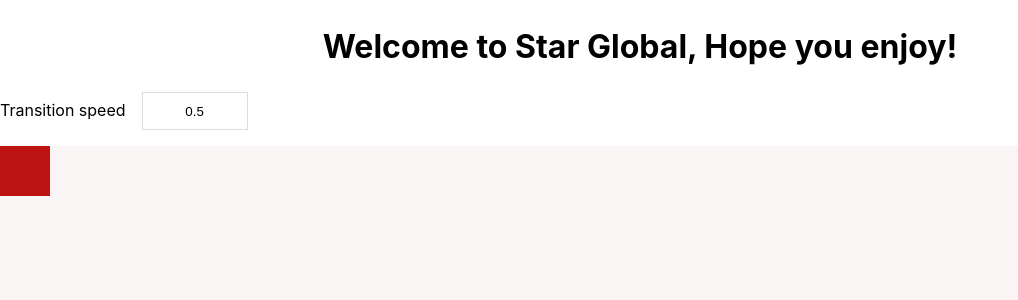
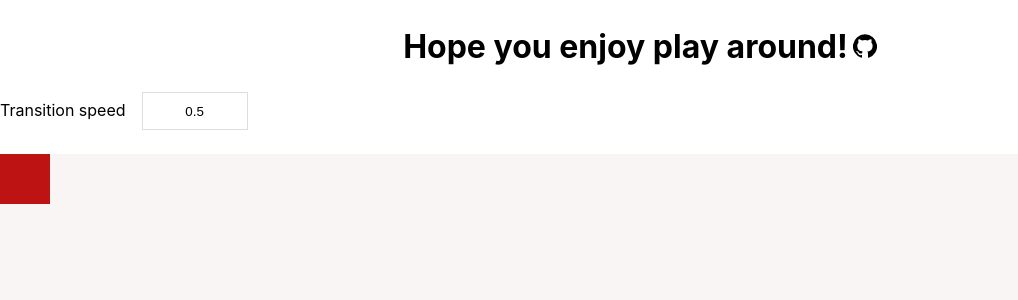
Before and after one commit to hoannguyen02/star-global-challenge-task, a React (Create React App) app: page / in a window 1280 px wide. Shown: the top 300 px of the page, without its empty margins (0-1018 px from the left). Built offline with nearby package versions, Linux system fonts and the light colour scheme.

Commit message:
Add source link, fix styles bugs after deployed

```diff
--- a/package.json
+++ b/package.json
@@ -20,7 +20,6 @@
     "scripts": {
         "start": "react-scripts start",
         "build": "react-scripts build",
-        "predeploy": "yarn build",
         "deploy": "gh-pages -d build",
         "test": "react-scripts test",
         "eject": "react-scripts eject"
--- a/src/App.js
+++ b/src/App.js
@@ -4,6 +4,7 @@
 import TransitionSpeed from './components/transition-speed';
 import AreaContainer from './components/area-container';
 import { DEFAULT_TRANSITION_SPEED } from './constants';
+import GithubIcon from './shared/icons/GithubIcon';
 
 const App = () => {
     const areaRef = useRef();
@@ -30,7 +31,10 @@
     return (
         <div className="App">
             <h2 className="welcome-title">
-                Welcome to Star Global, Hope you enjoy!
+                Hope you enjoy play around!
+                <a href="https://github.com/hoannguyen02/star-global-challenge-task">
+                    <GithubIcon />
+                </a>
             </h2>
             <TransitionSpeed onSpeedChange={handleOnSpeedChange} />
             <AreaContainer ref={areaRef} onClick={handleOnClick}>
--- a/src/App.scss
+++ b/src/App.scss
@@ -5,8 +5,15 @@
     padding: 0 15px;
 
     .welcome-title {
-        text-align: center;
         font-size: 16px;
+        display: flex;
+        align-items: center;
+        align-content: center;
+        justify-content: center;
+        a {
+            margin-left: 5px;
+            display: inline-block;
+        }
     }
 
     @media (min-width: 1024px) {
--- a/src/components/transition-speed/index.js
+++ b/src/components/transition-speed/index.js
@@ -22,7 +22,9 @@
     );
 
     return (
-        <div className="transition-speed">
+        <div
+            className={`transition-speed ${errors.length > 0 ? 'invalid' : ''}`}
+        >
             <label>Transition speed</label>
             <input
                 className="input"
--- a/src/components/transition-speed/index.scss
+++ b/src/components/transition-speed/index.scss
@@ -1,5 +1,7 @@
 .transition-speed {
-    margin: 16px 0;
+    position: relative;
+    margin: 16px 0 24px;
+    transition: all 0.3s ease-in-out;
     .input {
         margin-left: 16px;
         height: 34px;
@@ -12,9 +14,32 @@
 
     .speed-errors {
         margin-left: 10px;
+        transition: all 0.3s ease-in-out;
+        display: block;
+        position: absolute;
+        bottom: -10px;
+        opacity: 0;
+        visibility: hidden;
+        height: 0;
         span {
             color: rgb(235, 21, 21);
             font-size: 12px;
         }
+        @media (min-width: 1024px) {
+            position: initial;
+            display: inline-block;
+        }
+    }
+
+    &.invalid {
+        padding-bottom: 14px;
+        .speed-errors {
+            opacity: 1;
+            height: auto;
+            visibility: visible;
+        }
+        @media (min-width: 1024px) {
+            padding-bottom: 0;
+        }
     }
 }
--- /dev/null
+++ b/src/shared/icons/GithubIcon.js
@@ -0,0 +1,9 @@
+function GithubIcon() {
+    return (
+        <svg viewBox="0 0 24 24" width="24" height="24" aria-hidden="true">
+            <path d="M12 .3a12 12 0 00-3.8 23.4c.6.1.8-.3.8-.6v-2c-3.3.7-4-1.6-4-1.6-.6-1.4-1.4-1.8-1.4-1.8-1-.7.1-.7.1-.7 1.2 0 1.9 1.2 1.9 1.2 1 1.8 2.8 1.3 3.5 1 0-.8.4-1.3.7-1.6-2.7-.3-5.5-1.3-5.5-6 0-1.2.5-2.3 1.3-3.1-.2-.4-.6-1.6 0-3.2 0 0 1-.3 3.4 1.2a11.5 11.5 0 016 0c2.3-1.5 3.3-1.2 3.3-1.2.6 1.6.2 2.8 0 3.2.9.8 1.3 1.9 1.3 3.2 0 4.6-2.8 5.6-5.5 5.9.5.4.9 1 .9 2.2v3.3c0 .3.1.7.8.6A12 12 0 0012 .3" />
+        </svg>
+    );
+}
+
+export default GithubIcon;
```
Also changed, not shown: 1 other file (tests, documents, lock files or other folders).
